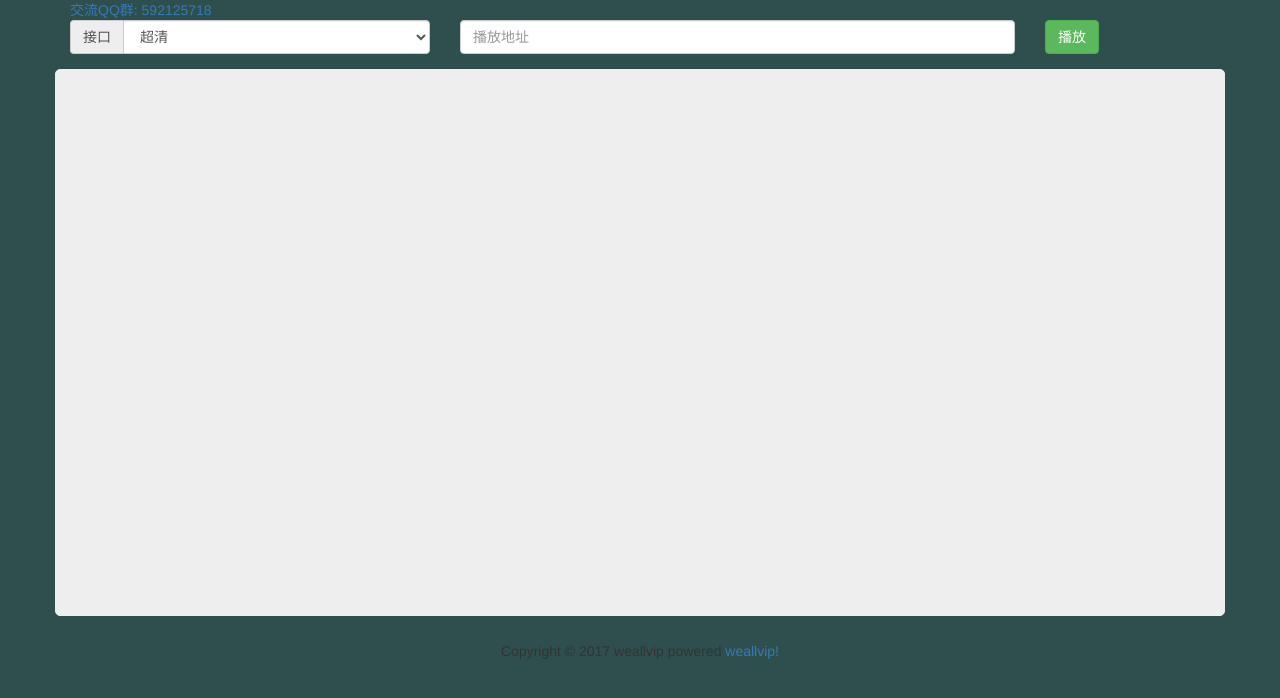
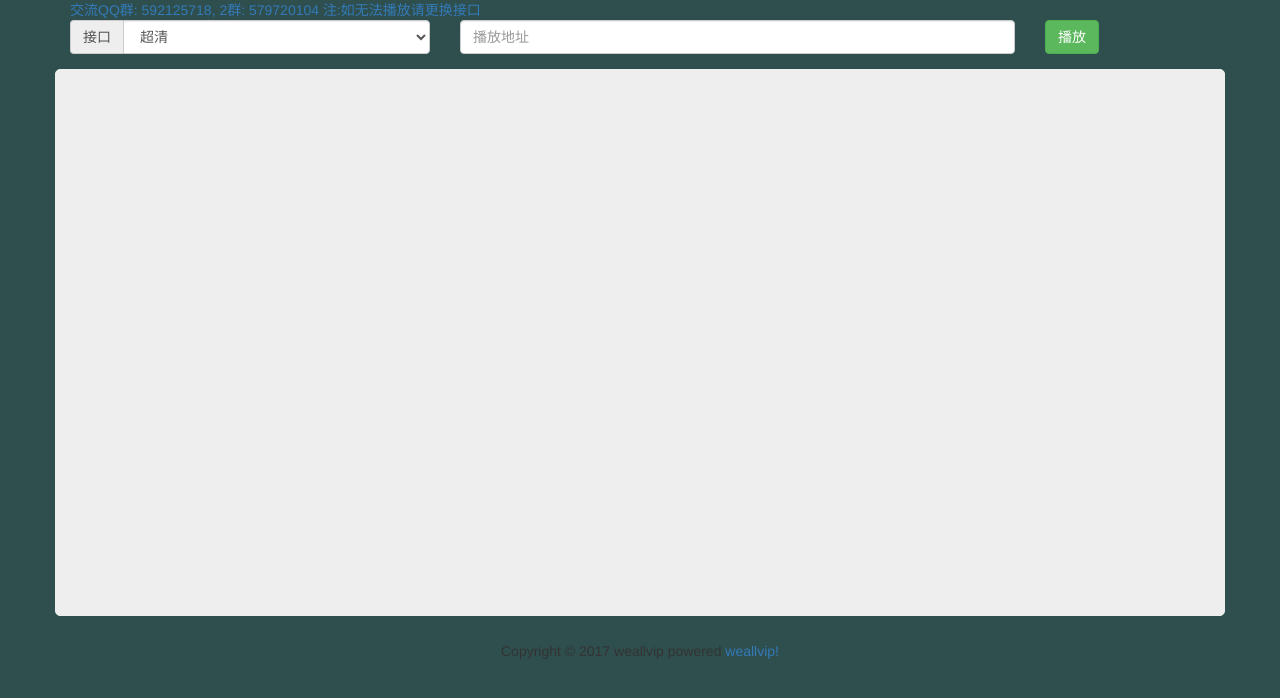
Before and after one commit to jmshc/jmshc.github.io, a plain HTML site: page 2017/11/02/article-title/index.html in a window 1280 px wide. Drawn offline with nearby package versions, Linux system fonts and the light colour scheme.

Commit message:
Site updated: 2017-11-07 10:49:31

```diff
--- a/2017/11/02/article-title/index.html
+++ b/2017/11/02/article-title/index.html
@@ -40,7 +40,7 @@ var _hmt = _hmt || [];
 
 <body>
   <div class="container">
-    <a>交流QQ群: 592125718</a>
+    <a>交流QQ群: 592125718, 2群: 579720104  注:如无法播放请更换接口</a>
     <div class="row">
       <div class="col-md-4">
         <div class="form-group">
```
Also changed, not shown: 2017/11/02/hello-world/index.html (+1 -1 lines), archives/2017/11/index.html (+1 -1 lines), archives/2017/index.html (+1 -1 lines), archives/index.html (+1 -1 lines), index.html (+1 -1 lines).
